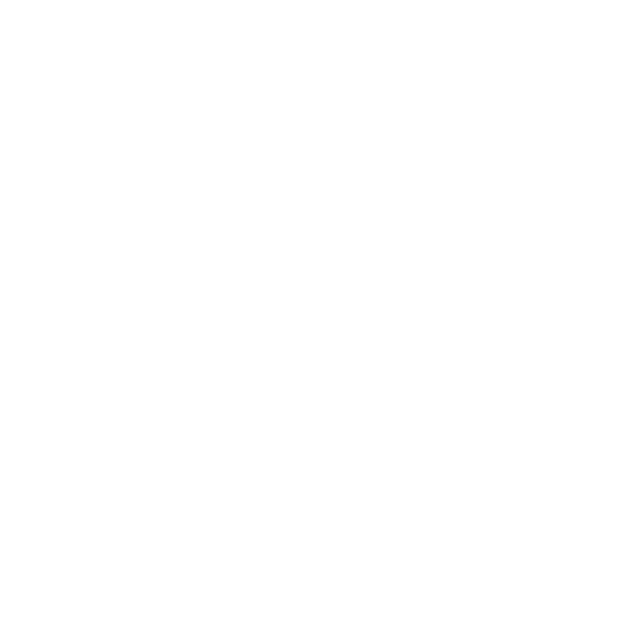
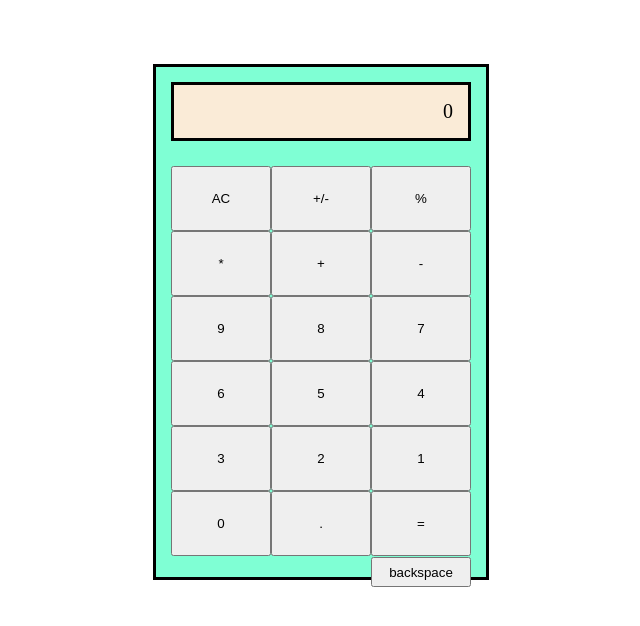
Before and after one commit to Chomppye/calculator-odin, a plain HTML site: page index.html in a window 1280 px wide. Shown: the whole page, without its empty margins (319-959 px from the left). Drawn offline with Linux system fonts and the light colour scheme.

Commit message:
create html and css for calculator

```diff
--- a/css/style.css
+++ b/css/style.css
@@ -0,0 +1,44 @@
+body {
+    display: flex;
+    justify-content: center;
+    margin-top: 5%;
+}
+
+.calculator-Container {
+    background-color: aquamarine;
+    height: 60vh;
+    max-width: 300px;
+    padding: 15px;
+    border-color: black;
+    border-style: solid;
+}
+
+#display {
+    text-align: right;
+    border-style: solid;
+    padding: 15px;
+    background-color: antiquewhite;
+    margin-bottom: 25px;
+    font-size: 20px;
+}
+
+.button-container {
+    display: flex;
+    flex-wrap: wrap;
+}
+
+#buttons {
+    display: flex;
+    flex-wrap: wrap;
+}
+
+button {
+    width: 100px;
+    height: 65px;
+}
+
+#backspace {
+    margin-top: 1px;
+    height: 30px;
+    margin-left: auto;
+}
--- a/index.html
+++ b/index.html
@@ -12,7 +12,35 @@
 
     <body>
         <div class="calculator-Container">
+            <div id="display">0</div>
+            <div class="button-container">
+                <div id="buttons">
+                    <button id="clear">AC</button>
+                    <button id="sign">+/-</button>
+                    <button id="modulo">%</button>
+                    <button id="multiply">*</button>
+                    <button id="plus">+</button>
+                    <button id="minus">-</button>
 
+                    <button id="9">9</button>
+                    <button id="8">8</button>
+                    <button id="7">7</button>
+
+                    <button id="6">6</button>
+                    <button id="5">5</button>
+                    <button id="4">4</button>
+
+                    <button id="3">3</button>
+                    <button id="2">2</button>
+                    <button id="1">1</button>
+
+                    <button id="0">0</button>
+                    <button id=".">.</button>
+                    <button id="equal">=</button>
+
+                    <button id="backspace">backspace</button>
+                </div>
+            </div>
         </div>
     </body>
 </html>
```
